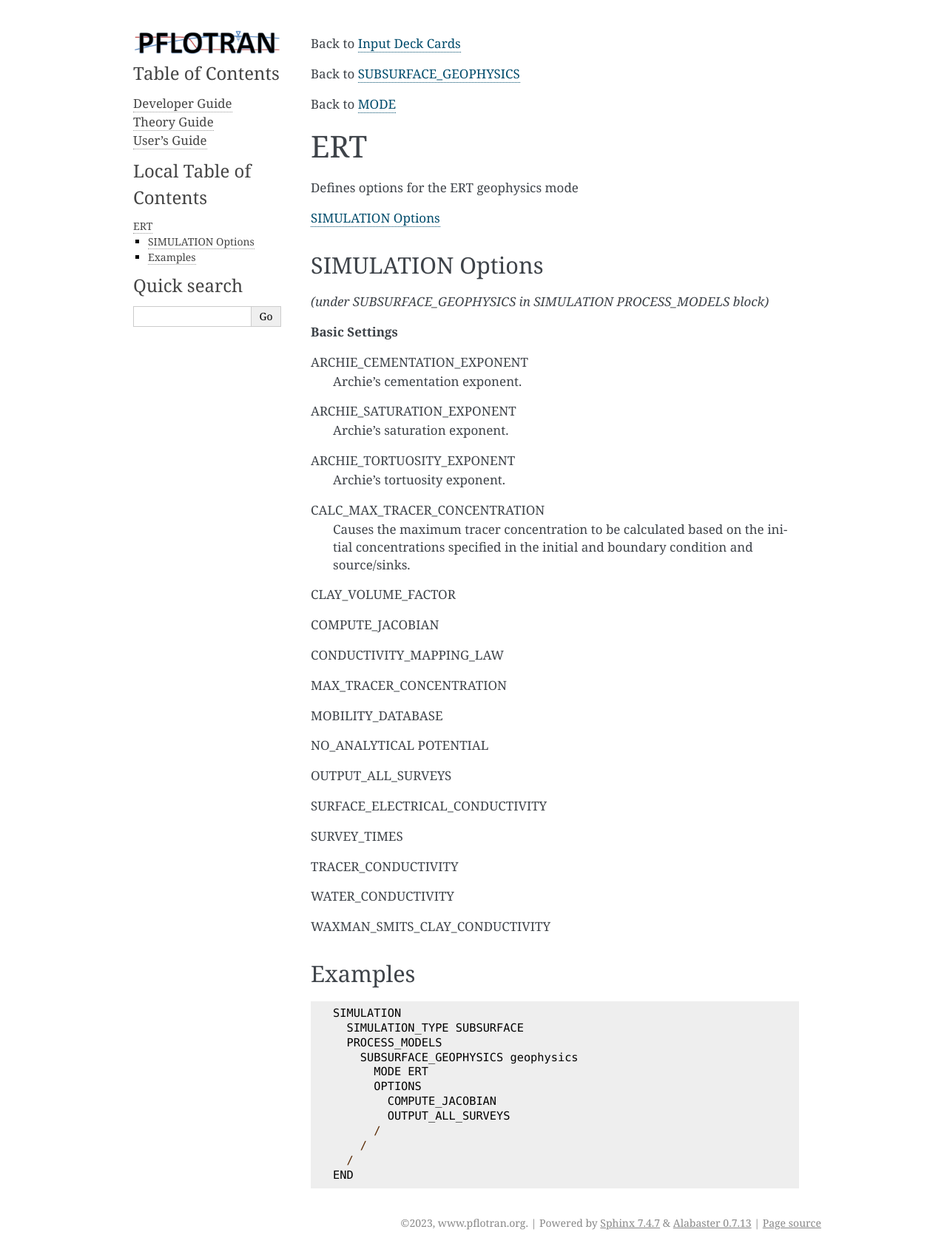
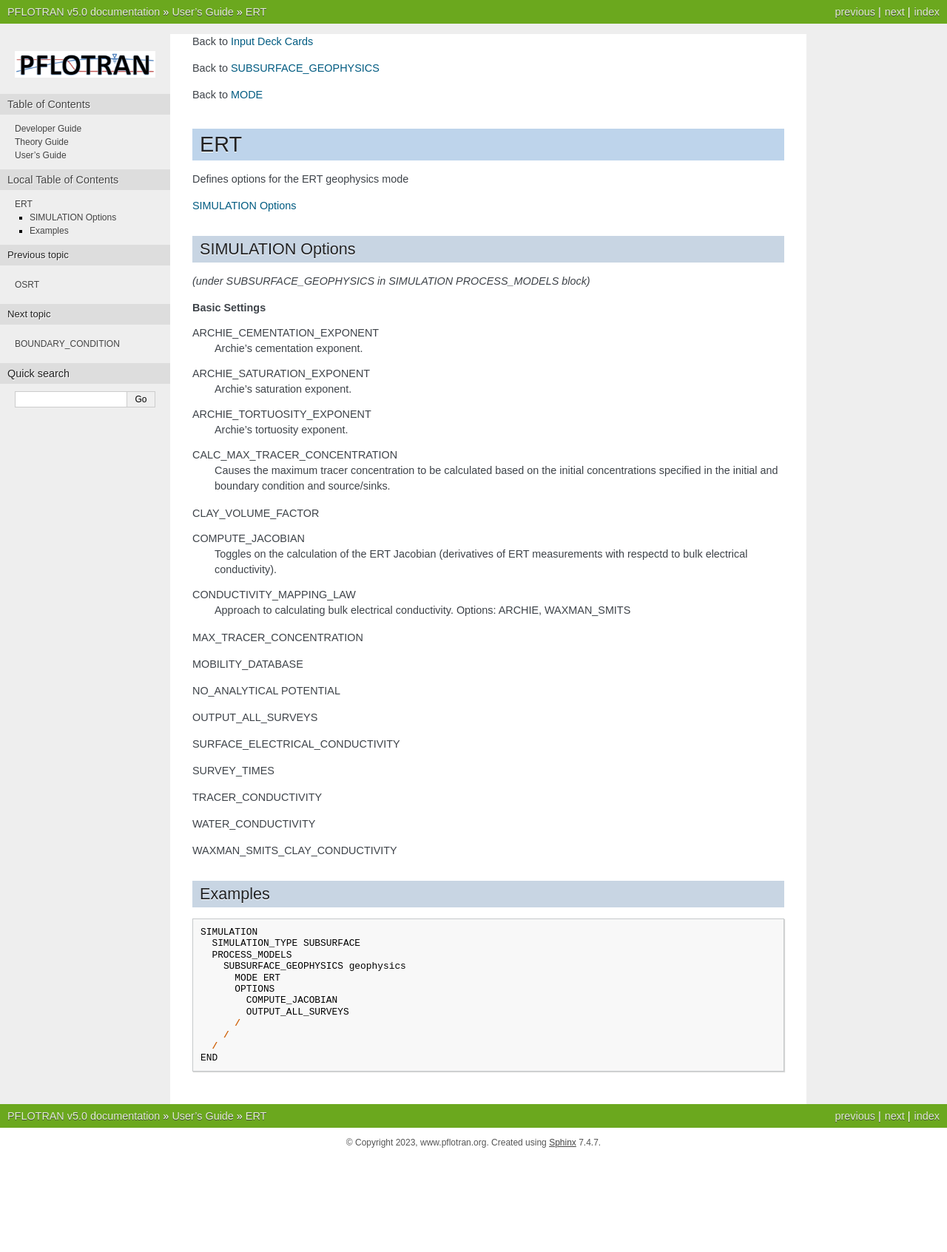
Before and after one commit to Miracloon/pflotran-documentation, a Sphinx documentation site: the page built from source/user_guide/cards/simulation/subsurface_geophysics_modes/ert_card.rst, in a window 1280 px wide. Shown: the whole page at 74% size. Built offline with Sphinx 7.4.7, drawn with Linux system fonts in a browser that asks for light colours; after the commit the page ends 1565 px from its top, so only the background shows below that.

Commit message:
switch to nature theme

```diff
--- a/source/conf.py
+++ b/source/conf.py
@@ -73,7 +73,8 @@ nitpicky = True
 
 # The theme to use for HTML and HTML Help pages.  See the documentation for
 # a list of builtin themes.
-html_theme = 'alabaster'
+#html_theme = 'alabaster'
+html_theme = 'nature'
 
 # image for sidebar
 html_logo = '_static/pflotran_logo.jpg'
--- a/source/user_guide/cards/simulation/subsurface_geophysics_modes/ert_card.rst
+++ b/source/user_guide/cards/simulation/subsurface_geophysics_modes/ert_card.rst
@@ -36,8 +36,10 @@ CALC_MAX_TRACER_CONCENTRATION
 CLAY_VOLUME_FACTOR
 
 COMPUTE_JACOBIAN
+ Toggles on the calculation of the ERT Jacobian (derivatives of ERT measurements with respectd to bulk electrical conductivity).
 
 CONDUCTIVITY_MAPPING_LAW
+ Approach to calculating bulk electrical conductivity. Options: ARCHIE, WAXMAN_SMITS
 
 MAX_TRACER_CONCENTRATION
 
```
